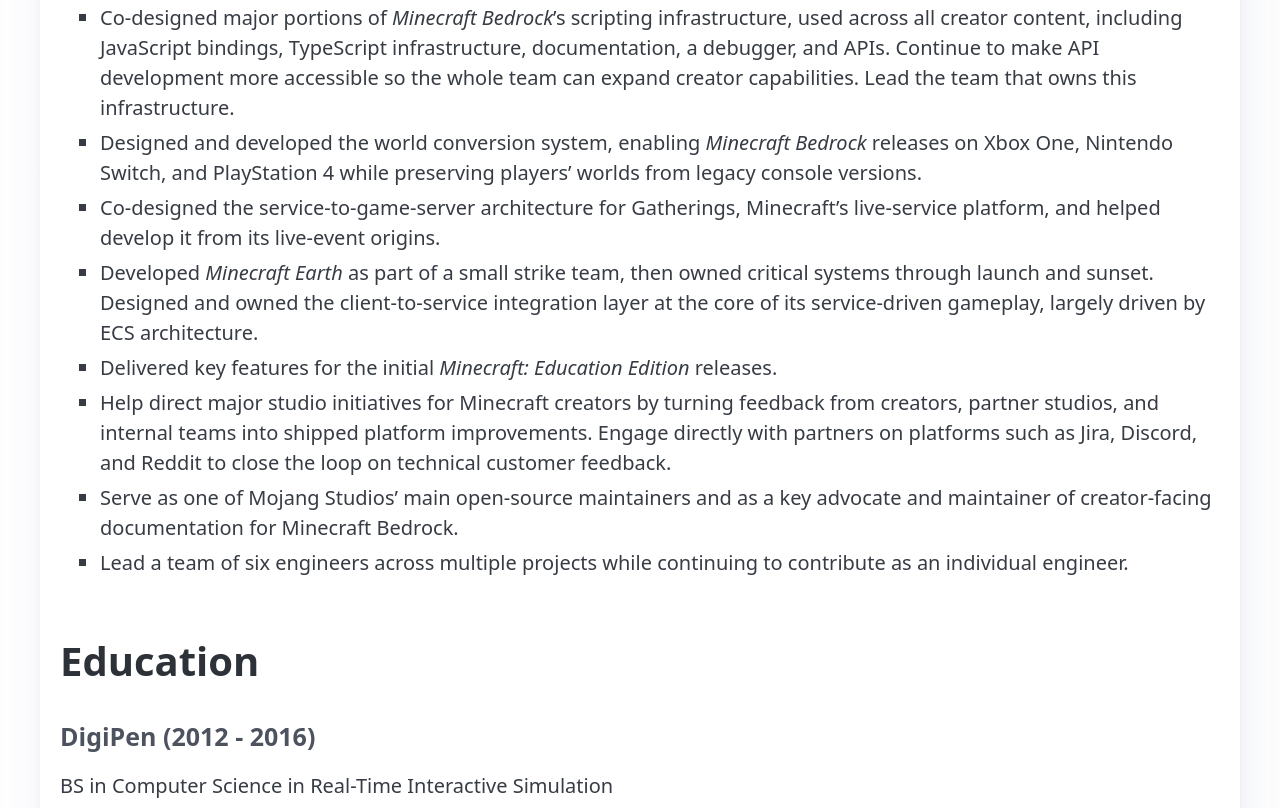
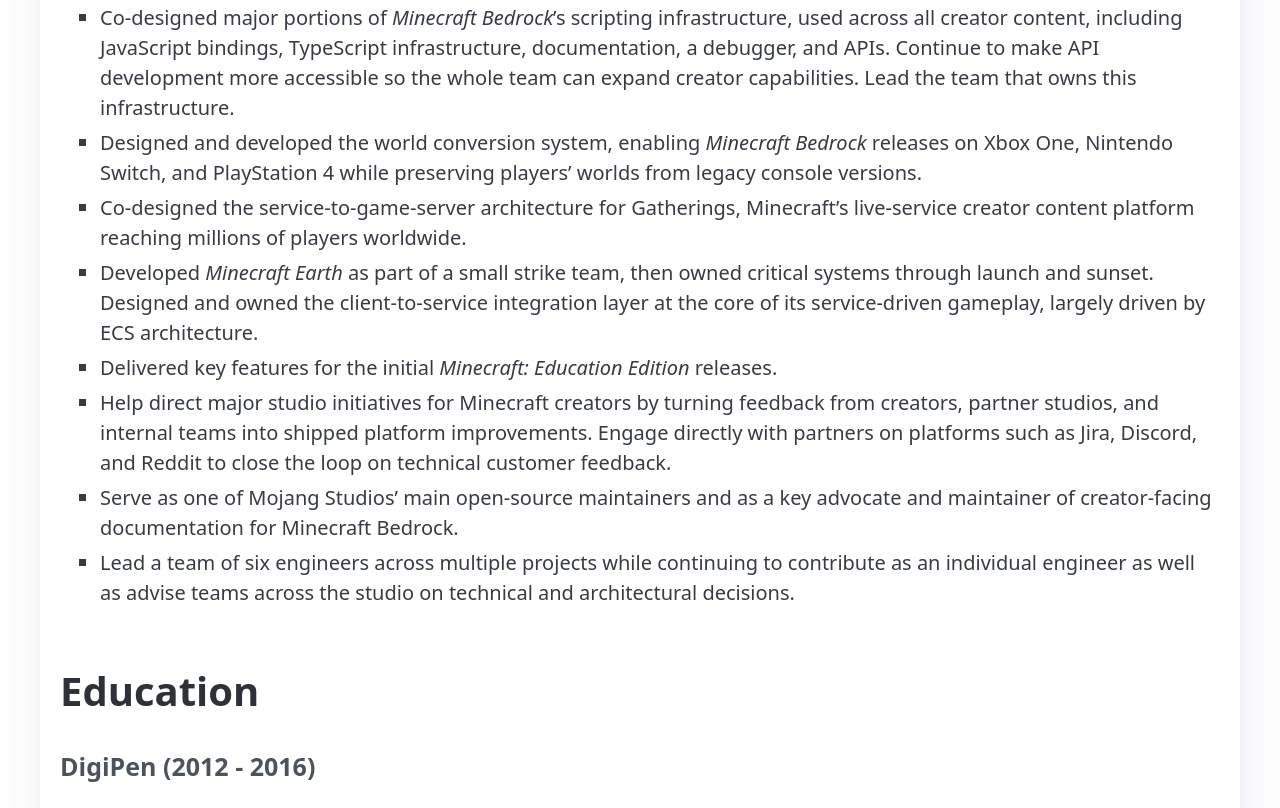
Before and after one commit to JakeShirley/JakeShirley.github.io, an Astro site: page /resume in a window 1280 px wide. Shown: the part 592-1400 px from the top of the page. Built offline with nearby package versions, Linux system fonts and the light colour scheme; Astro itself is replaced by a stand-in of ours.

Commit message:
Small resume tweak

```diff
--- a/src/pages/resume.md
+++ b/src/pages/resume.md
@@ -16,12 +16,12 @@ I am located in the beatutiful Pacific Northwest (Seattle area).
 
 - Co-designed major portions of *Minecraft Bedrock*'s scripting infrastructure, used across all creator content, including JavaScript bindings, TypeScript infrastructure, documentation, a debugger, and APIs. Continue to make API development more accessible so the whole team can expand creator capabilities. Lead the team that owns this infrastructure.
 - Designed and developed the world conversion system, enabling  *Minecraft Bedrock* releases on Xbox One, Nintendo Switch, and PlayStation 4 while preserving players' worlds from legacy console versions.
-- Co-designed the service-to-game-server architecture for Gatherings, Minecraft's live-service platform, and helped develop it from its live-event origins.
+- Co-designed the service-to-game-server architecture for Gatherings, Minecraft's live-service creator content platform reaching millions of players worldwide.
 - Developed *Minecraft Earth* as part of a small strike team, then owned critical systems through launch and sunset. Designed and owned the client-to-service integration layer at the core of its service-driven gameplay, largely driven by ECS architecture.
 - Delivered key features for the initial *Minecraft: Education Edition* releases.
 - Help direct major studio initiatives for Minecraft creators by turning feedback from creators, partner studios, and internal teams into shipped platform improvements. Engage directly with partners on platforms such as Jira, Discord, and Reddit to close the loop on technical customer feedback.
 - Serve as one of Mojang Studios' main open-source maintainers and as a key advocate and maintainer of creator-facing documentation for Minecraft Bedrock.
-- Lead a team of six engineers across multiple projects while continuing to contribute as an individual engineer.
+- Lead a team of six engineers across multiple projects while continuing to contribute as an individual engineer as well as advise teams across the studio on technical and architectural decisions.
 
 # Education
 
```
